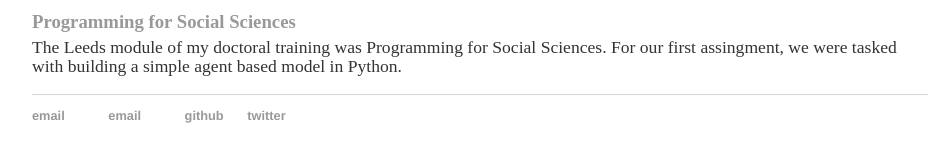
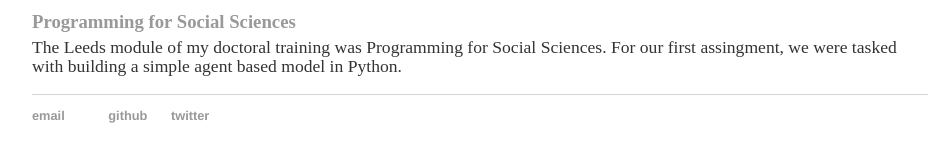
Before and after one commit to harryodell/harryodell.github.io, a Jekyll site: the page built from projects/index.md, in a window 1280 px wide. Shown: the part 244-406 px from the top of the page, without its empty margins (160-1090 px from the left). Built offline with Jekyll 4.4.1, drawn with Linux system fonts in a browser that asks for light colours; our own code applies the rules of GitHub Pages for plain Markdown files.

Commit message:
Update default.html

```diff
--- a/_layouts/default.html
+++ b/_layouts/default.html
@@ -20,7 +20,6 @@
 			</div><!-- /.container -->
 			<footer>
 	    		<ul>
-				<li><a href="mailto:harry.odell@postgrad.manchester.com?Subject=" target="_top">email</a><li>
 				<li><a href="mailto:harry.odell@postgrad.manchester.com">email</a><li>
 	        		<li><a href="https://github.com/harryodell">github</a></li>
 				<li><a href="https://twitter.com/harryodell_">twitter</a></li>
```
